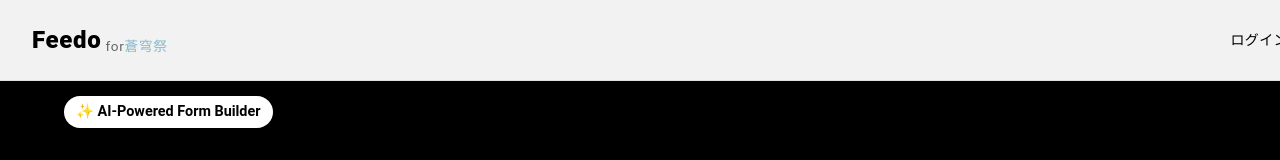
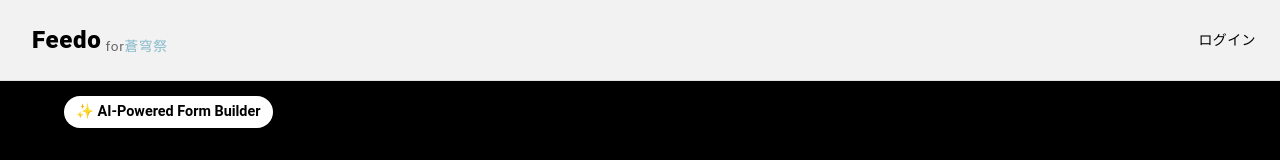
Before and after one commit to cube5963/feedo-cfes, a Next.js app: page / in a window 1280 px wide. Shown: the top 160 px of the page. Built offline with nearby package versions, Linux system fonts and the light colour scheme; no server answers; what @mui/material-nextjs would draw is missing.

Commit message:
ログインボタンの位置調整

```diff
--- a/app/_components/Header.tsx
+++ b/app/_components/Header.tsx
@@ -142,7 +142,7 @@ export default function Header({
 
 
                 {/* 右側: アクションボタン */}
-                <Box sx={{display: 'flex', alignItems: 'center', gap: 1, flexShrink: 1, overflow: 'hidden'}}>
+                <Box sx={{display: 'flex', alignItems: 'center', gap: 1, flexShrink: 1, overflow: 'hidden', justifyContent: 'flex-end', pr: 4}}>
                     {!showBackButton && (
                         <>
                             <Button
@@ -154,7 +154,7 @@ export default function Header({
                                     px: 3,
                                     py: 1,
                                     borderRadius: 2,
-                                    display: {xs: 'none', sm: 'block'},
+                                    display: 'block',
                                     minWidth: 80,
                                     maxWidth: '100%',
                                     overflow: 'hidden',
```
